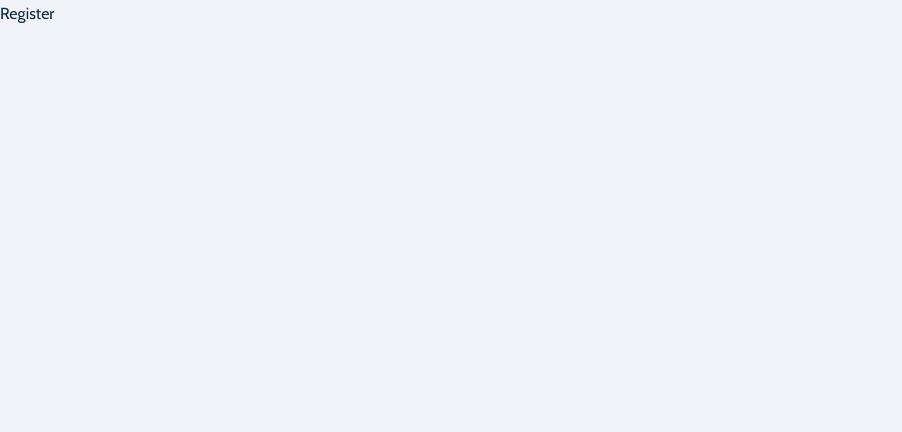
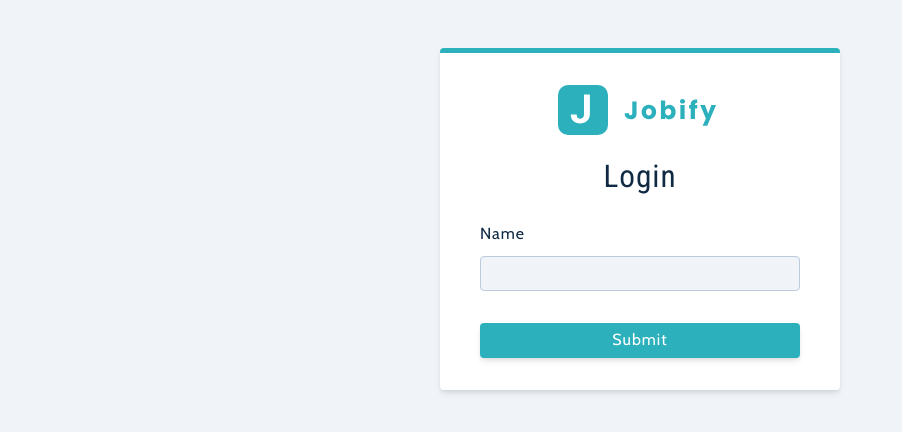
Before and after one commit to kiethohoai/jobify-v1, a React (Vite) app in the folder client/: page /register in a window 1280 px wide. Shown: the top 432 px of the page, without its empty margins (0-902 px from the left). Built offline with nearby package versions, Linux system fonts and the light colour scheme.

Commit message:
07 Register Page

```diff
--- /dev/null
+++ b/client/src/assets/wrappers/RegisterPage.js
@@ -0,0 +1,40 @@
+import styled from 'styled-components';
+
+const Wrapper = styled.section`
+  display: grid;
+  align-items: center;
+
+  .logo {
+    display: block;
+    margin: 0 auto;
+    margin-bottom: 1.38rem;
+  }
+
+  .form {
+    max-width: 400px;
+    border-top: 5px solid var(--primary-500);
+  }
+
+  h3 {
+    text-align: center;
+  }
+
+  p {
+    margin: 0;
+    margin-top: 1rem;
+    text-align: center;
+  }
+
+  .btn {
+    margin-top: 1rem;
+  }
+
+  .member-btn {
+    background: transparent;
+    border: transparent;
+    color: var(--primary-500);
+    cursor: pointer;
+    letter-spacing: var(--letterSpacing);
+  }
+`;
+export default Wrapper;
--- a/client/src/pages/Register.jsx
+++ b/client/src/pages/Register.jsx
@@ -1,6 +1,51 @@
+import Wrapper from '../assets/wrappers/RegisterPage';
+import { useState } from 'react';
+import { Logo } from '../components';
+
+const initialState = {
+  name: '',
+  email: '',
+  password: '',
+  isMember: true,
+};
+
 const Register = () => {
+  const [values, setValues] = useState(initialState);
+
+  const handleChange = (e) => {
+    console.log(e.target);
+  };
+
+  const onSubmit = (e) => {
+    e.preventDefault();
+    console.log(e.target);
+  };
+
   return (
-    <div>Register</div>
-  )
-}
-export default Register
+    <Wrapper>
+      <form className="form" onSubmit={onSubmit}>
+        <Logo />
+        <h3>Login</h3>
+
+        {/* name field */}
+        <div className="form-row">
+          <label className="form-label" htmlFor="name">
+            name
+          </label>
+          <input
+            className="form-input"
+            type="text"
+            name="name"
+            value={values.name}
+            onChange={handleChange}
+          />
+        </div>
+
+        <button className="btn btn-block" type="submit">
+          submit
+        </button>
+      </form>
+    </Wrapper>
+  );
+};
+export default Register;
```
Also changed, not shown: 1 other file (tests, documents, lock files or other folders).
